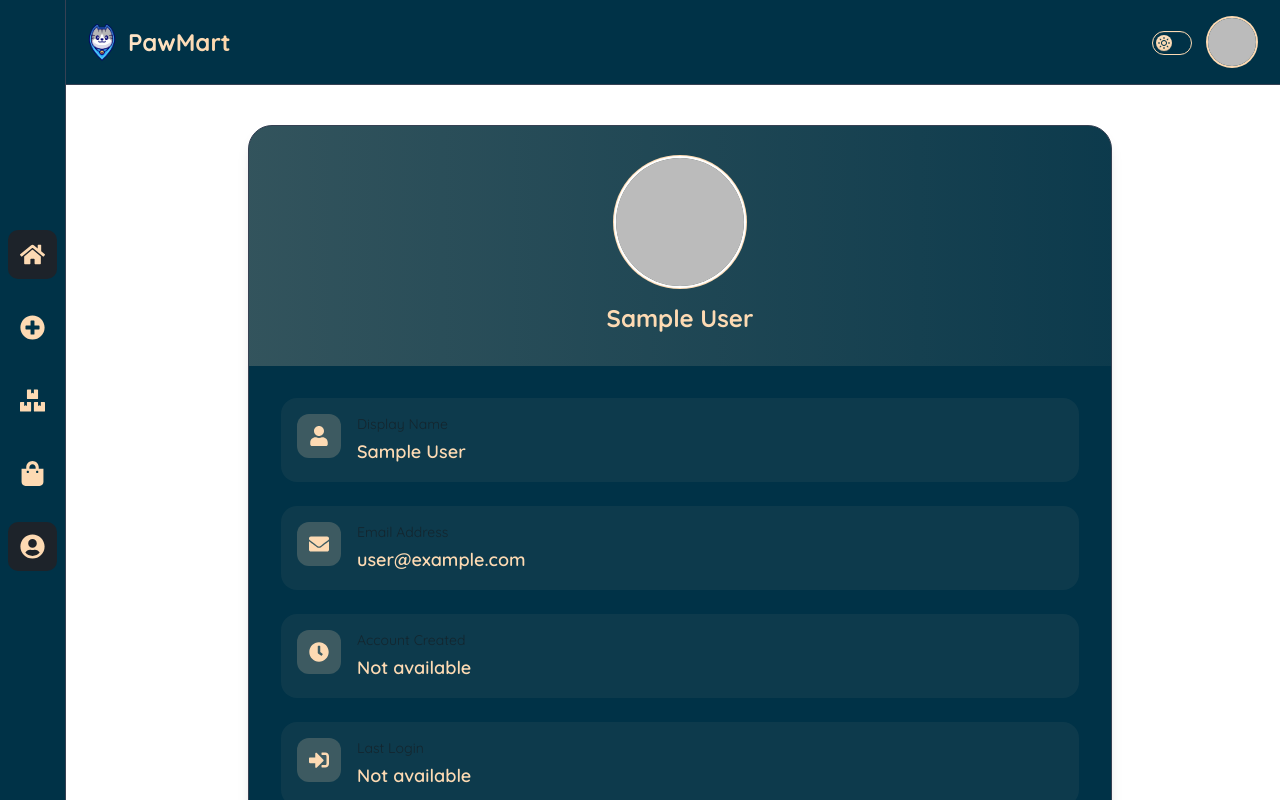
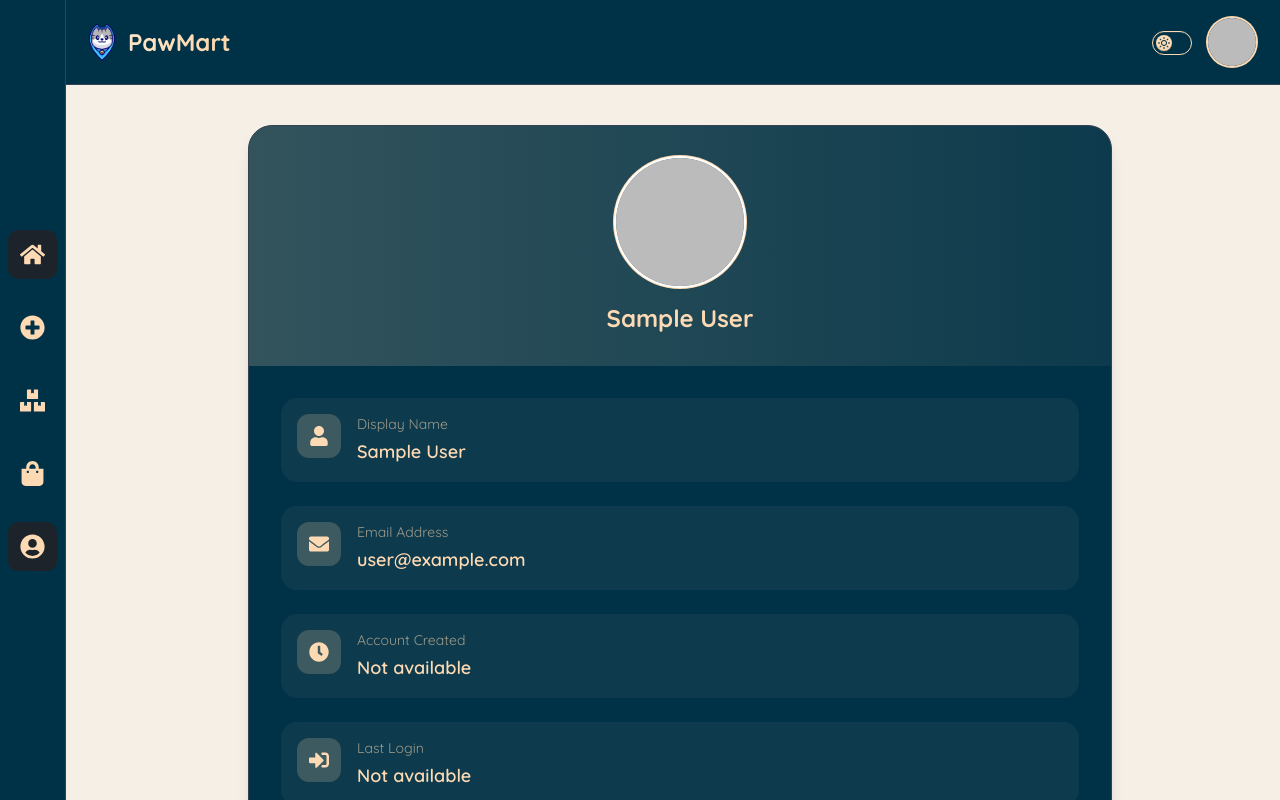
Before and after one commit to AtikHasan16/PawMart, a React (Vite) app: page /dashboard/my-profile in a window 1280 px wide. Shown: the top 800 px of the page. Built offline with nearby package versions, Linux system fonts and the light colour scheme; no server answers; sample sign-in values are in the browser's storage.

Commit message:
feat: Implement dashboard layout, user profile page, and global styling for themes and components.

```diff
--- a/src/Layouts/DashLayout.jsx
+++ b/src/Layouts/DashLayout.jsx
@@ -5,7 +5,7 @@ import DashSide from "../Components/Dashboard/DashSide";
 
 const DashLayout = () => {
   return (
-    <div className="min-h-screen sand">
+    <div className="min-h-screen sand  bg-accent">
       {/* Fixed Sidebar */}
       <DashSide />
 
--- a/src/Pages/DashBoard/MyProfile.jsx
+++ b/src/Pages/DashBoard/MyProfile.jsx
@@ -39,8 +39,6 @@ const MyProfile = () => {
 
   return (
     <div className="max-w-4xl mx-auto py-2 md:py-10 px-2 md:px-4">
-
-
       <div className="bg-primary rounded-3xl shadow-lg border border-gray-700 overflow-hidden">
         {/* Profile Header with Avatar */}
         <div className="bg-linear-to-r from-secondary/20 to-secondary/5 p-8 text-center">
@@ -66,7 +64,9 @@ const MyProfile = () => {
               <FaUser size={20} className="text-secondary" />
             </div>
             <div className="flex-1">
-              <p className="text-sm opacity-60 mb-1">Display Name</p>
+              <p className="text-sm text-secondary opacity-60 mb-1">
+                Display Name
+              </p>
               <p className="text-lg font-semibold text-secondary">
                 {currentUser?.displayName || "Not set"}
               </p>
@@ -79,7 +79,9 @@ const MyProfile = () => {
               <FaEnvelope size={20} className="text-secondary" />
             </div>
             <div className="flex-1">
-              <p className="text-sm opacity-60 mb-1">Email Address</p>
+              <p className="text-sm text-secondary opacity-60 mb-1">
+                Email Address
+              </p>
               <p className="text-lg font-semibold text-secondary">
                 {currentUser?.email || "Not available"}
               </p>
@@ -92,7 +94,9 @@ const MyProfile = () => {
               <FaClock size={20} className="text-secondary" />
             </div>
             <div className="flex-1">
-              <p className="text-sm opacity-60 mb-1">Account Created</p>
+              <p className="text-sm text-secondary opacity-60 mb-1">
+                Account Created
+              </p>
               <p className="text-lg font-semibold text-secondary">
                 {formatDate(currentUser?.metadata?.creationTime)}
               </p>
@@ -105,7 +109,9 @@ const MyProfile = () => {
               <FaSignInAlt size={20} className="text-secondary" />
             </div>
             <div className="flex-1">
-              <p className="text-sm opacity-60 mb-1">Last Login</p>
+              <p className="text-sm text-secondary opacity-60 mb-1">
+                Last Login
+              </p>
               <p className="text-lg font-semibold text-secondary">
                 {formatDate(currentUser?.metadata?.lastSignInTime)}
               </p>
--- a/src/index.css
+++ b/src/index.css
@@ -27,7 +27,9 @@ html {
 
 [data-theme] .main-layout {
   /* ... your existing code ... */
-  transition: background-image 0.5s ease, background-color 0.5s ease;
+  transition:
+    background-image 0.5s ease,
+    background-color 0.5s ease;
 }
 
 /* Ensure the button gradient matches your DaisyUI setup */
@@ -83,7 +85,6 @@ html {
 }
 
 [data-theme="dark"] .main-layout {
-  opacity: 1;
   background-image:
     linear-gradient(
       #3f3f3f 0.1px,
@@ -102,7 +103,6 @@ html {
   border: 0.5 solid #3f3f3f;
 }
 [data-theme="light"] .main-layout {
-  opacity: 1;
   background-image:
     linear-gradient(
       #d4d4d4 0.1px,
```
